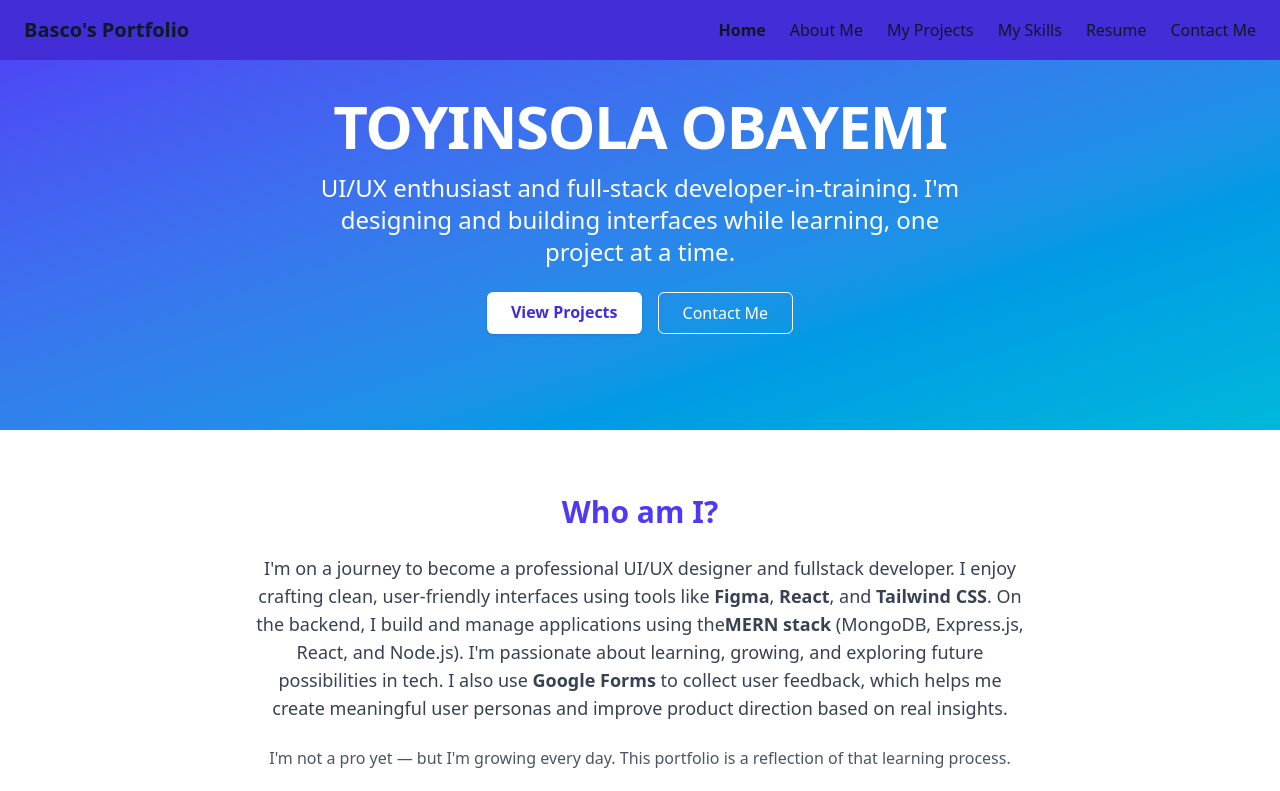
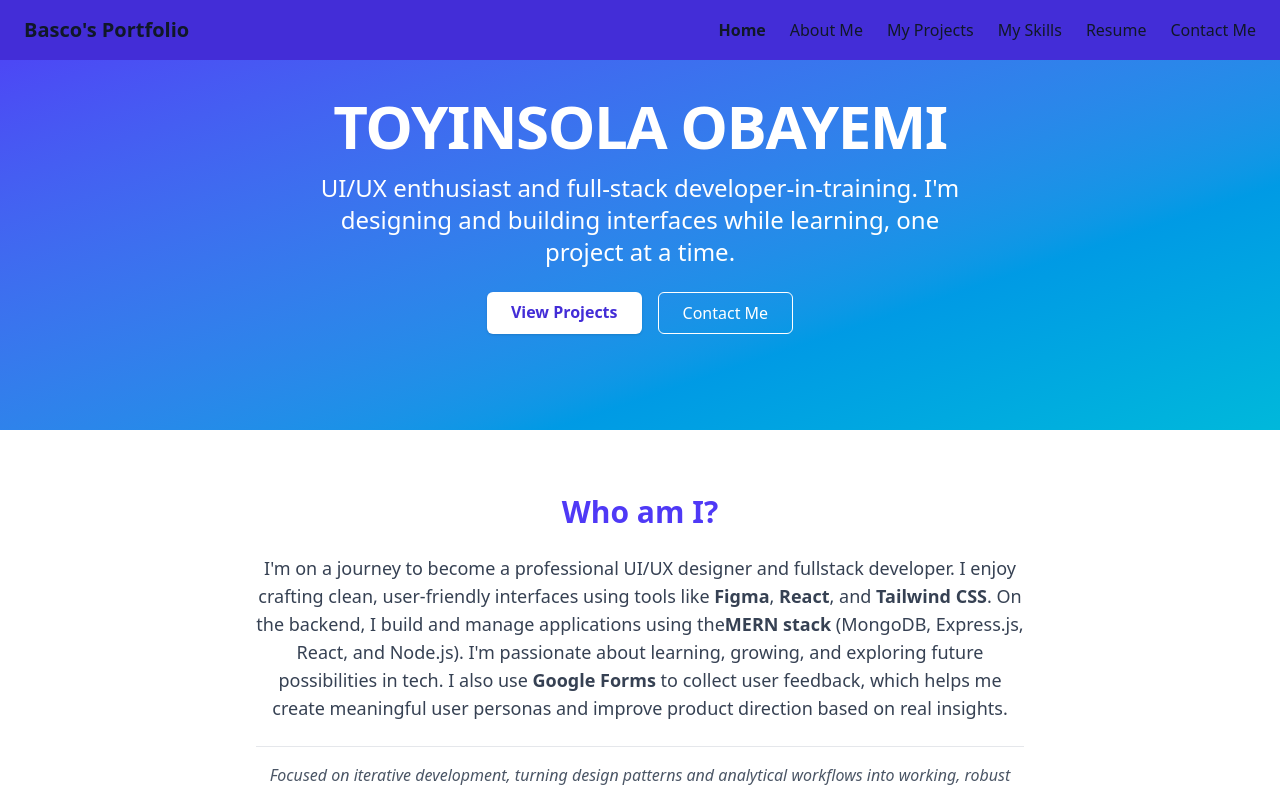
Before and after one commit to Basco-sm/basco-portfolio, a React (Vite) app: page / in a window 1280 px wide. Shown: the top 791 px of the page. Built offline with nearby package versions, Linux system fonts and the light colour scheme.

Commit message:
made change to home, about section

```diff
--- a/src/pages/Home.jsx
+++ b/src/pages/Home.jsx
@@ -4,13 +4,13 @@ import { motion } from 'framer-motion';
 export default function Home() {
     return (
         <motion.div
-            className="min-h-screen bg-gray-100 dark:bg-gray-900 text-gray-900 dark:text-white transition"
+            className="flex flex-col min-h-screen bg-gray-100 dark:bg-gray-900 text-gray-900 dark:text-white transition"
             initial={{ opacity: 0 }}
             animate={{ opacity: 1 }}
             transition={{ duration: 0.6 }}
         >
             {/* Hero */}
-            <section className="px-6 py-24 text-center bg-gradient-to-br from-indigo-600 to-cyan-500 text-white shadow-md">
+            <section className="px-6 py-24 text-center bg-gradient-to-br from-indigo-600 to-cyan-500 text-white shadow-md flex-none">
                 <motion.h1
                     className="text-5xl sm:text-6xl font-extrabold mb-4 tracking-tight"
                     initial={{ y: 30, opacity: 0 }}
@@ -49,7 +49,7 @@ export default function Home() {
             </section>
 
             {/* About snippet */}
-            <section className="px-6 py-16 bg-white dark:bg-gray-900">
+            <section className="flex-grow flex items-center justify-center px-6 py-16 bg-white dark:bg-gray-900">
                 <div className="max-w-3xl mx-auto text-center space-y-6">
                     <h2 className="text-3xl font-bold text-indigo-600 dark:text-cyan-400">Who am I?</h2>
                     <p className="text-gray-700 dark:text-gray-300 text-lg">
@@ -64,8 +64,8 @@ export default function Home() {
                         and improve product direction based on real insights.
 
                     </p>
-                    <p className="text-gray-600 dark:text-gray-400 text-md">
-                        I'm not a pro yet — but I'm growing every day. This portfolio is a reflection of that learning process.
+                    <p className="text-gray-600 dark:text-gray-400 text-md italic border-t border-gray-200 dark:border-gray-800 pt-4">
+                        Focused on iterative development, turning design patterns and analytical workflows into working, robust application components.
                     </p>
                 </div>
             </section>
```
